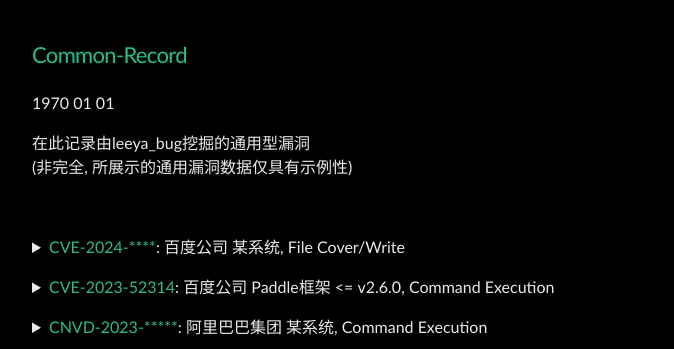
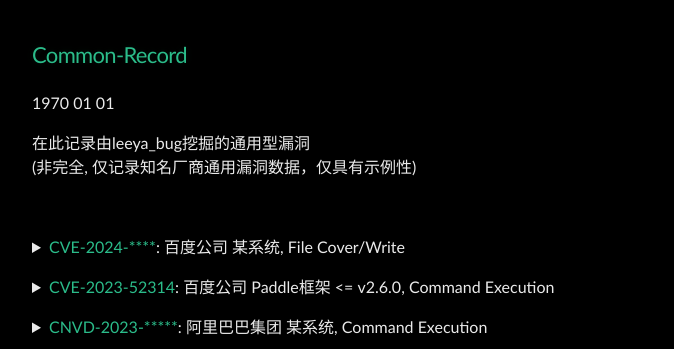
Before and after one commit to Leeyangee/leeyangee.github.io, a Jekyll site: the page built from _posts/1970-01-01-Common-Record.md, in a window 1280 px wide. Shown: the part 439-788 px from the top of the page, without its empty margins (160-834 px from the left). Built offline with Jekyll 4.4.1, drawn with Linux system fonts in a browser that asks for light colours.

Commit message:
Update 1970-01-01-Common-Record.md

```diff
--- a/_posts/1970-01-01-Common-Record.md
+++ b/_posts/1970-01-01-Common-Record.md
@@ -4,8 +4,7 @@
 ---
 
 在此记录由leeya_bug挖掘的通用型漏洞
-(非完全, 所展示的通用漏洞数据仅具有示例性)
-
+(非完全, 仅记录知名厂商通用漏洞数据，仅具有示例性)
 
 
 <br>
```
